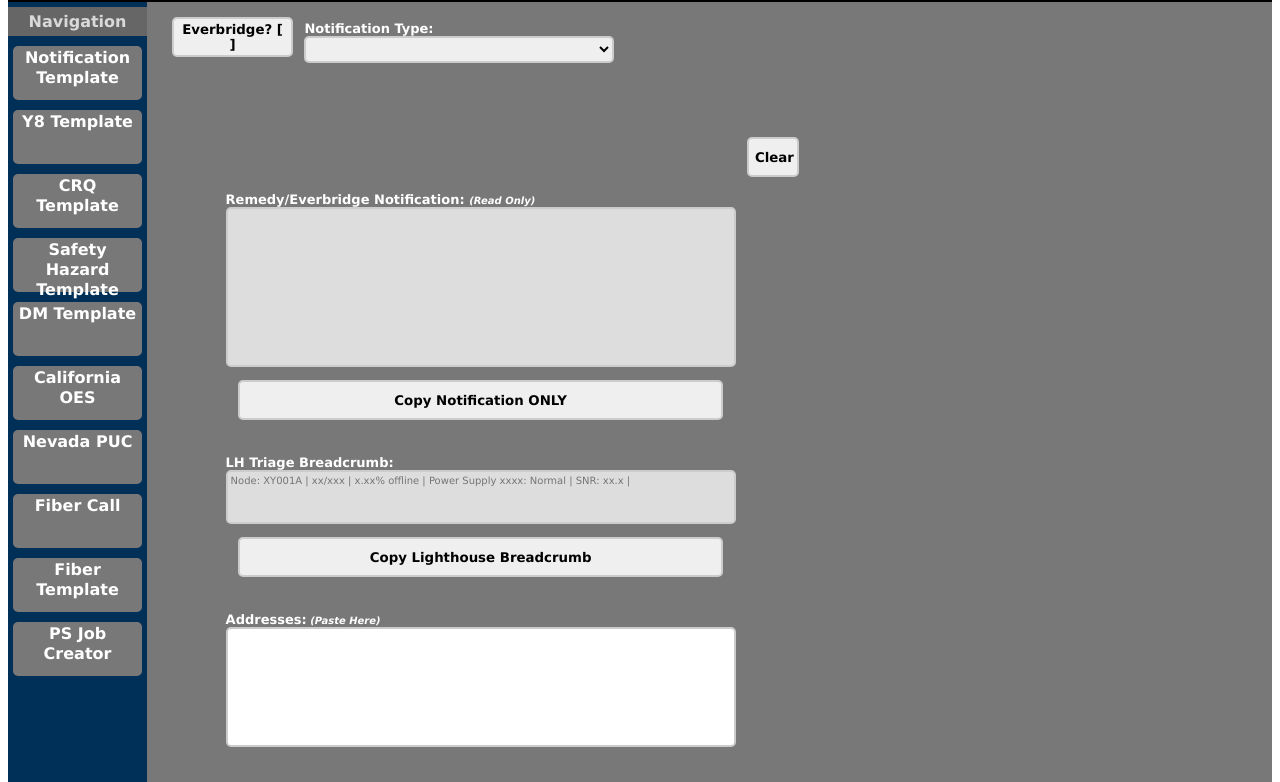
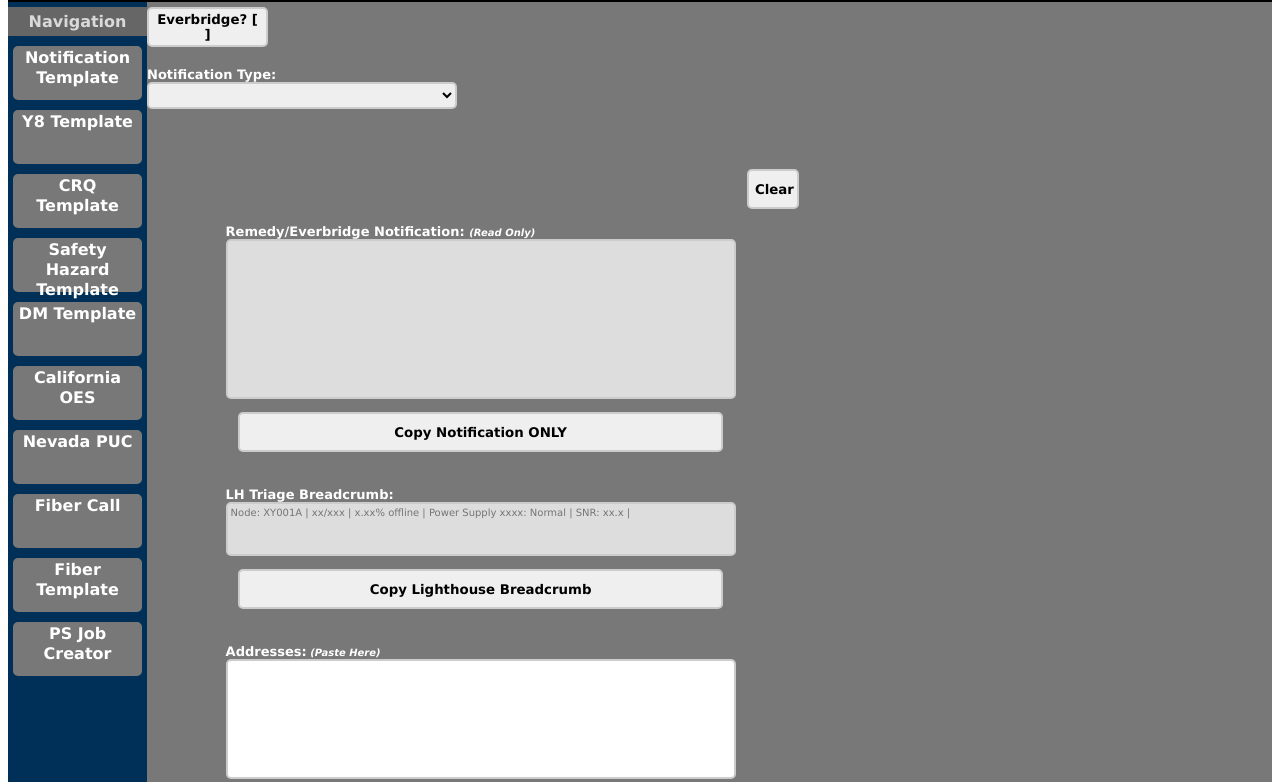
Before and after one commit to tink012184/test, a plain HTML site: page index.htm in a window 1280 px wide. Shown: the part 206-988 px from the top of the page. Drawn offline with nearby package versions, Linux system fonts and the light colour scheme; files that its build step writes are made by us from their sources.

Commit message:
format changes

```diff
--- a/index.htm
+++ b/index.htm
@@ -4,12 +4,11 @@
         <meta charset="UTF-8">
         <meta name="viewport" content="width=device-width">
         <meta http-equiv="X-UA-Compatible" content="ie=edge">
-        <title>Test</title>
+        <title>Notification Template</title>
         <link rel="stylesheet" href="styles.css">
     </head>
 
     <body>
-
         <header>
             <include src="header.htm"></include>
         </header>
@@ -19,12 +18,14 @@
         </nav>
 
         <main>
-
-                <div class="cell" style="padding-top: 10px; padding-left: 25px;display:block;width: 550px">
-                    <div class="row ORIG">
+<!--<div class="cell" style="padding-top: 10px; padding-left: 25px;display:block;width: 550px"></div>-->
+            <section>
                 <div class="cell"> <input type="button" id="EverButton" width="3000" value="Everbridge? [ ]" onclick="Everbridge()" />
                     <input class="displayNone" type="checkbox" id="EverbridgeMode" /><BR><BR><center><a class="EBLink displayNone" id="EBLnk" target=_new href="https://authentication.everbridge.net/cas/saml/login/censmanager?casSaml=true&disco=true&service=https://manager.everbridge.net/docms/j_spring_cas_security_check">Everbridge</a></center>
                 </div>
+            </section>
+
+            <section>
                 <div class="cell">Notification Type:<BR>
 					<select class="SHOWME" id="NoteType" onChange="myUpdate();ReVis();HideBC();ETS();" >
                         <option label=" "></option>
@@ -41,8 +42,10 @@
 						<option class="NoEBMode" value="ENOC/ETS">ENOC/ETS Update</option>
 					</select>
 			    </div>
-                    </div>
+            </section>
+
 <!--ETS section-->
+            <section>
                     <div class="row displayNone ETS">
                         <div class="cell">Fiber Count Total</div>
                         <div class="cell"><input type="text" id="ETSTotal" onchange="ETS();"></div>
@@ -87,6 +90,9 @@
                         <div class="cell">Current Status</div>
                         <div class="cell"><textarea id="ETSCurrent" onchange="ETS();"></textarea></div>
                     </div>
+
+            </section>
+
 <!--Repeat outage info-->
                     <div class="row displayNone Fiorm Reppy6">
                         <div class="cell" style="text-align: right;">How Many Y6 Repeats: </div>
```
Also changed, not shown: roc logo.png. Lines whose indentation alone changed are shown as unchanged.
